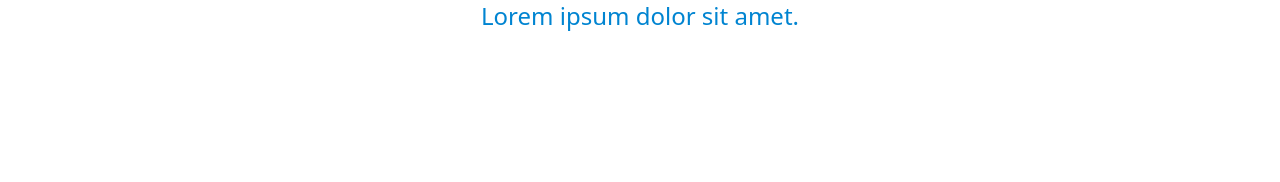
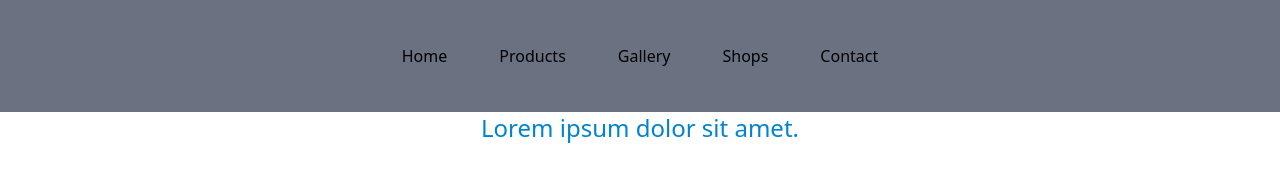
Before and after one commit to poria-dev/git-, a website: page org_files/index.html in a window 1280 px wide. Drawn offline with Linux system fonts and the light colour scheme.

Commit message:
create header and npm script

```diff
--- a/org_files/index.html
+++ b/org_files/index.html
@@ -20,7 +20,15 @@
 
    <header id="head">
 
-
+    <div class="row  h-28 justify-center items-center bg-gray-500">
+        <ul class="flex gap-9 *:p-2 *:duration-500 *:hover:bg-orange-500 *:rounded-2xl *:hover:text-white">
+            <li>Home</li>
+            <li>Products</li>
+            <li>Gallery</li>
+            <li>Shops</li>
+            <li>Contact</li>
+        </ul>
+    </div>
 
 
    </header>
--- a/package.json
+++ b/package.json
@@ -2,5 +2,9 @@
   "dependencies": {
     "@tailwindcss/cli": "^4.3.1",
     "tailwindcss": "^4.3.1"
+  },
+  "scripts": {
+    "test": "echo \"Error: no test specified\" && exit 1",
+  "build": "npx @tailwindcss/cli -i ./src/input.css -o ./src/output.css --watch"
   }
 }
--- a/src/input.css
+++ b/src/input.css
@@ -1 +1,7 @@
 @import "tailwindcss";
+
+@layer utilities{
+    .row{
+        @apply w-full flex flex-wrap
+    }
+}
```
Also changed, not shown: src/output.css.
